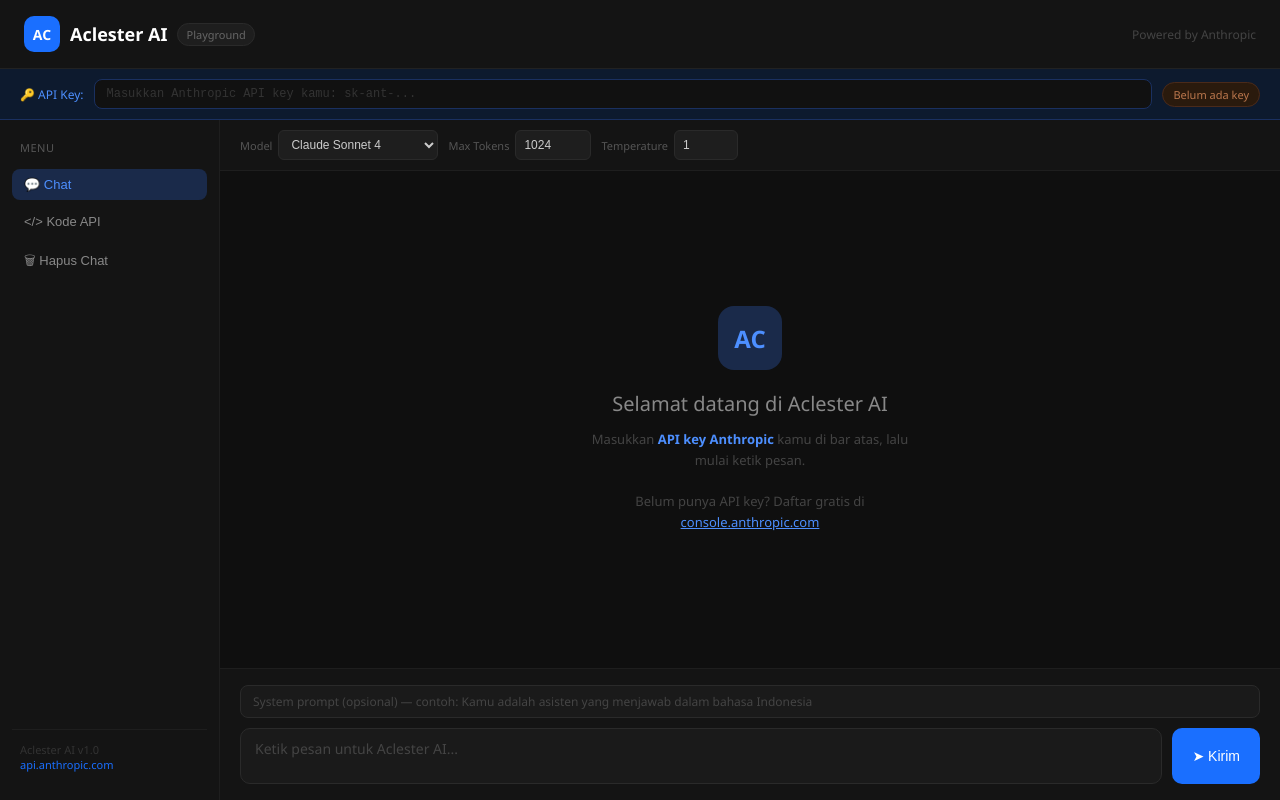
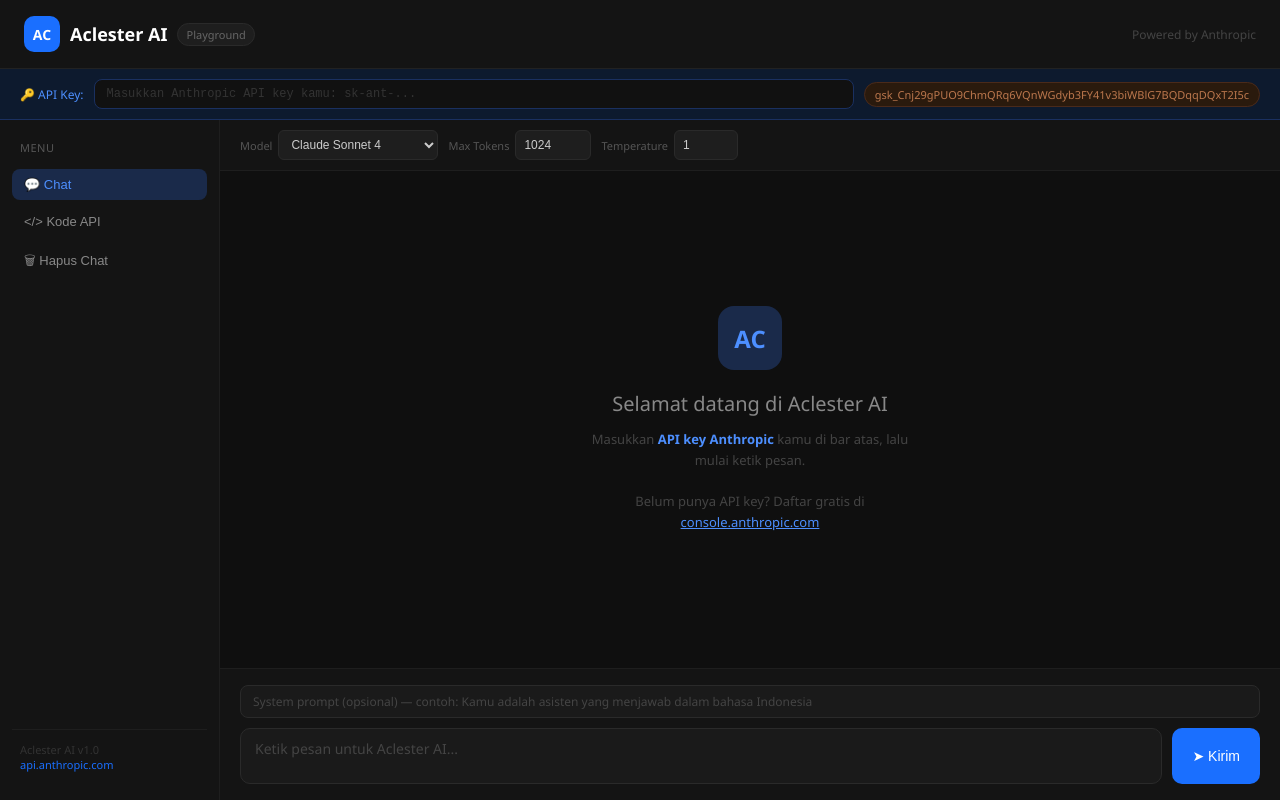
Before and after one commit to havanaegar-art/aclester-ai, a plain HTML site: page index.html in a window 1280 px wide. Drawn offline with Linux system fonts and the light colour scheme.

Commit message:
Update index.html

```diff
--- a/index.html
+++ b/index.html
@@ -157,7 +157,7 @@
 <div class="api-key-bar">
   <label>🔑 API Key:</label>
   <input type="password" id="api-key" placeholder="Masukkan Anthropic API key kamu: sk-ant-..." oninput="checkKey()">
-  <span class="api-status empty" id="api-status">Belum ada key</span>
+  <span class="api-status empty" id="api-status">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</span>
 </div>
 
 <div class="main">
```
